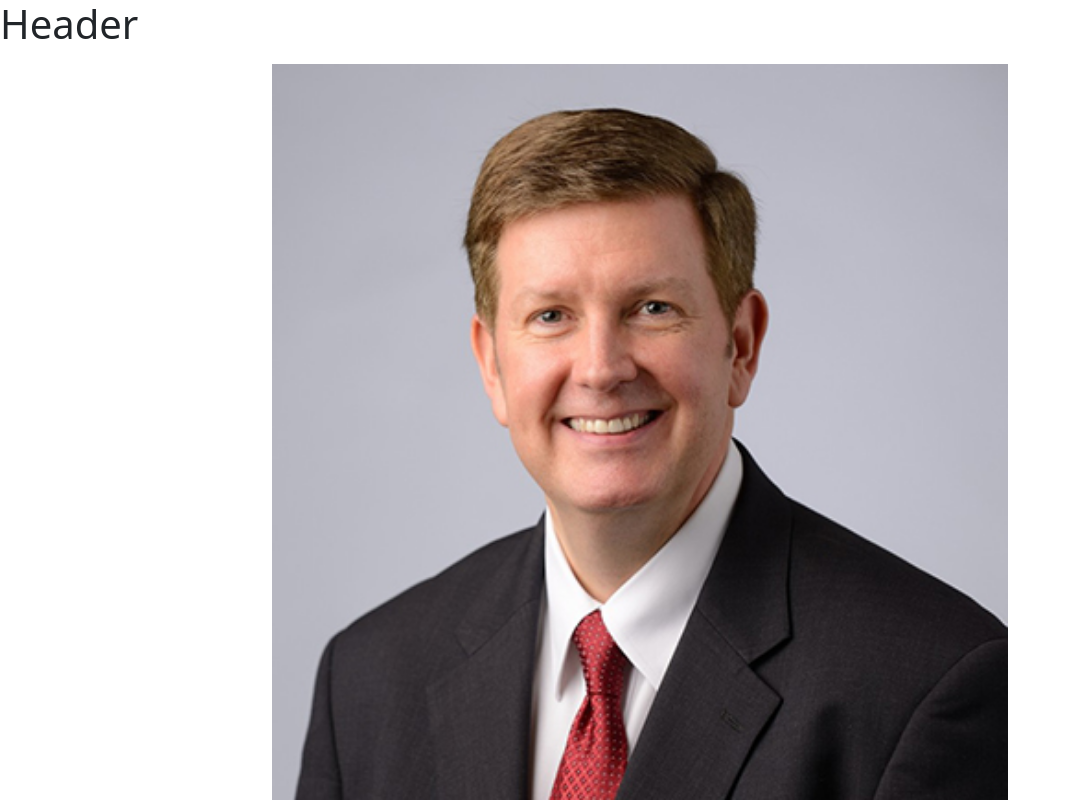
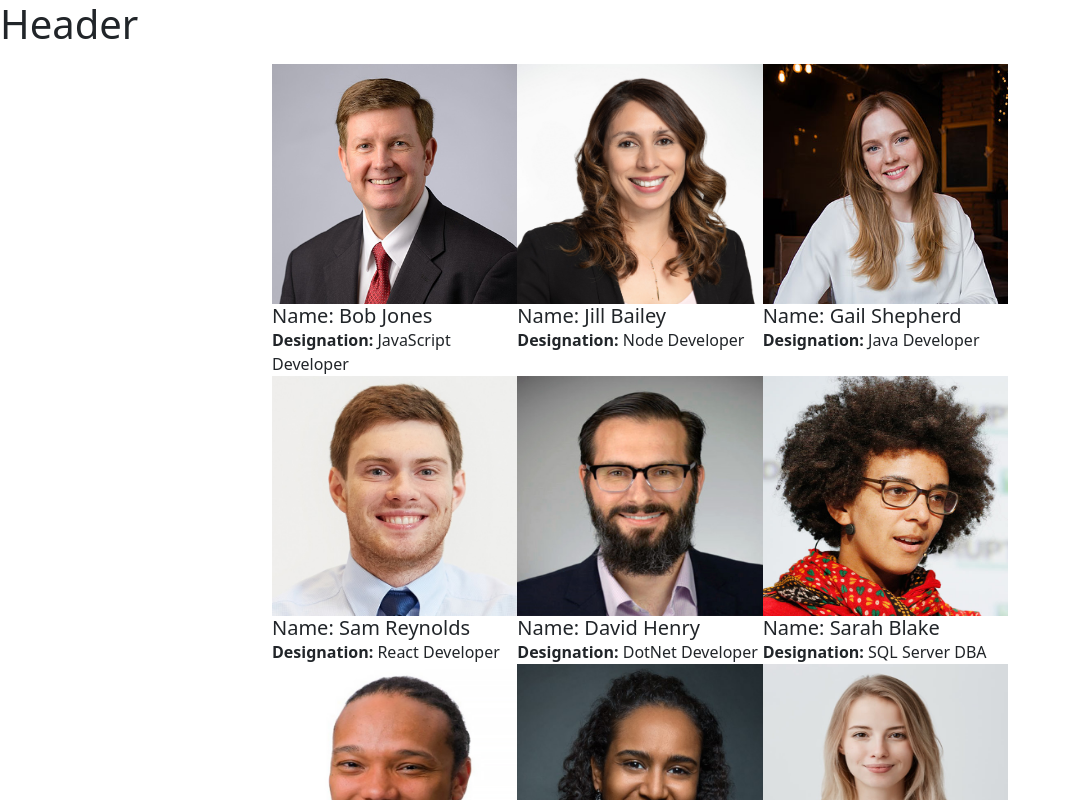
Before and after one commit to gustvoassuncao/TeamMembersAllocation, a React (Vite) app: page / in a window 1280 px wide. Shown: the top 800 px of the page, without its empty margins (0-1068 px from the left). Built offline with nearby package versions, Linux system fonts and the light colour scheme.

Commit message:
bug resolvido

```diff
--- a/src/App.css
+++ b/src/App.css
@@ -1,3 +1,11 @@
 body {
-font-family: Arial;
-}
+    font-family: Arial;
+    }
+
+    .card-collection{
+      display:grid;
+      grid-template-columns: 1fr 1fr 1fr;
+    }
+    .card-img-top{
+      height: 15em;
+    }
--- a/src/Employees.jsx
+++ b/src/Employees.jsx
@@ -116,6 +116,7 @@
     <main className="container">
       <div className="row justify-content-center mt-3">
         <div className="col-8">
+          <div className="card-collection">
       {
         employees.map((employee) => (
           <div key={employee.id} className="Card">
@@ -127,6 +128,7 @@
           </div>
         ))
       }
+          </div>
         </div>
       </div>
     </main>
```
Also changed, not shown: src/images/Jill.png, src/images/Lita.jpg.
